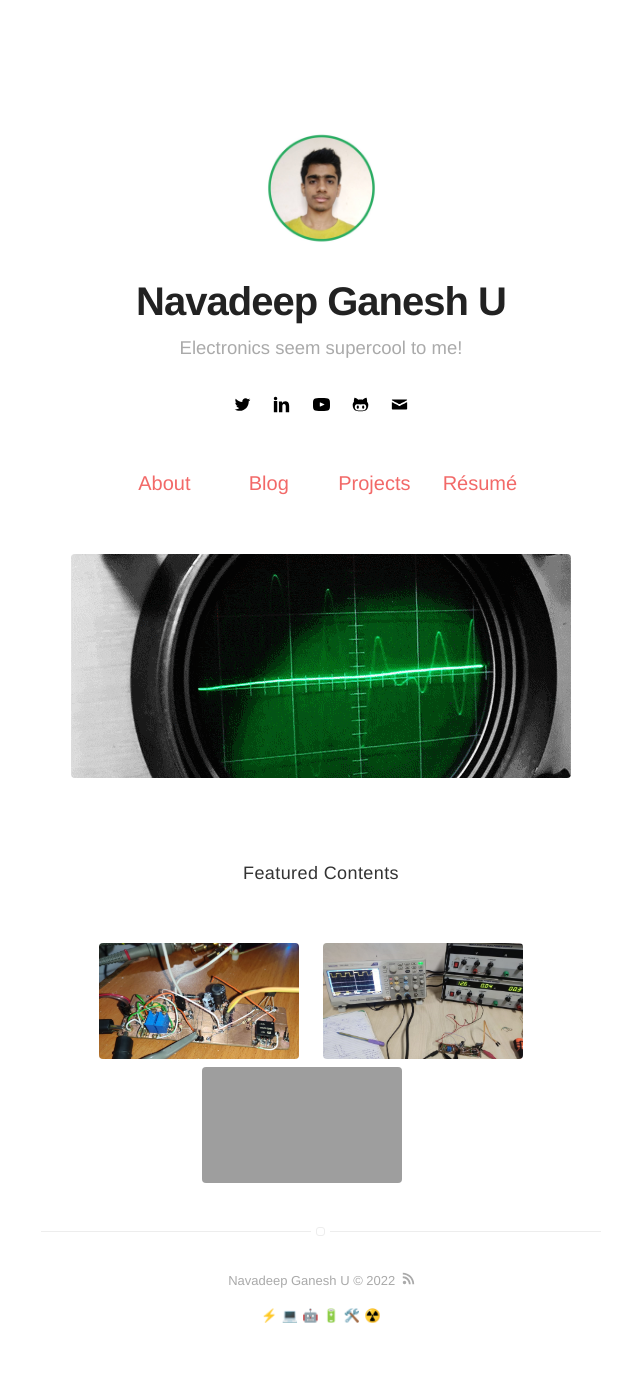
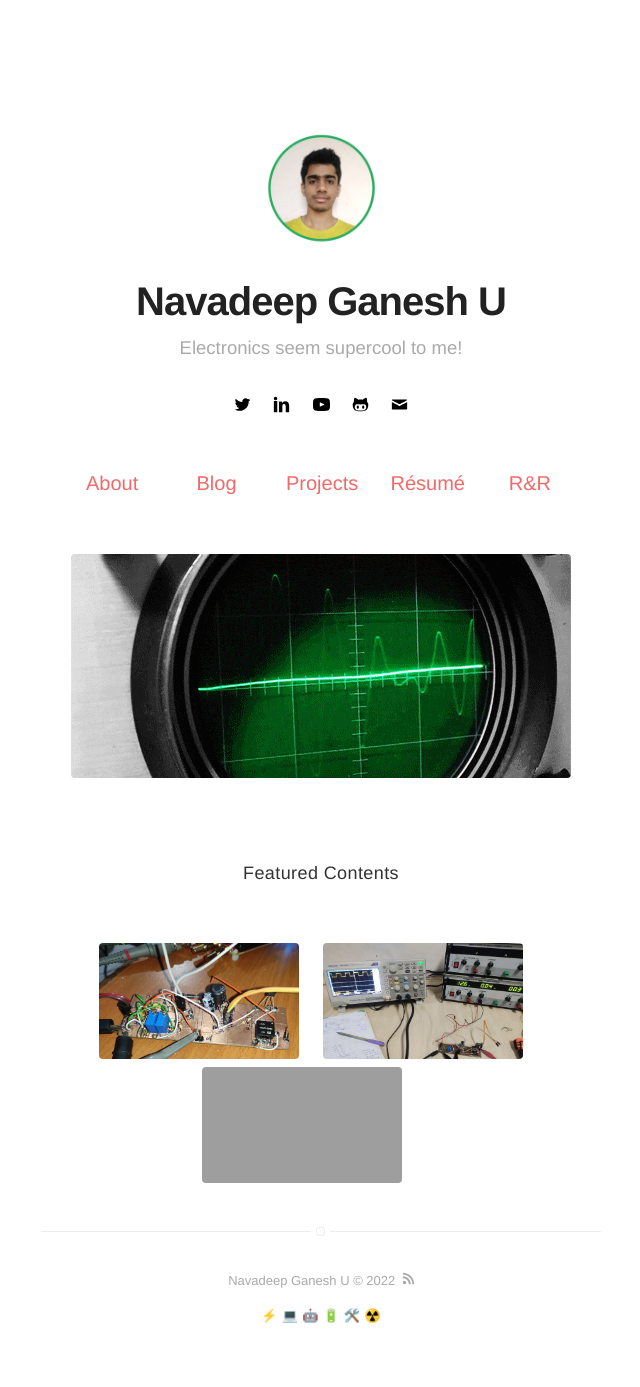
Before and after one commit to ngu25/ngu25.github.io, a Jekyll site: the page built from index.html, in a window 1280 px wide. Shown: the whole page, without its empty margins (319-959 px from the left). Built offline with Jekyll 4.4.1, drawn with Linux system fonts in a browser that asks for light colours; grey boxes are pictures that could not be loaded.

Commit message:
rnr added

```diff
--- a/_config.yml
+++ b/_config.yml
@@ -15,6 +15,12 @@ picture: assets/images/profile.jpg
 resume: true
 resume-external: false
 resume-url: resume
+
+# If you want to include your rnr, set to true
+# and specify source (external or local).
+rnr: true
+rnr-external: false
+rnr-url: rnr
 
 url: https://navadeepganeshu.github.io
 # your url: https://USERNAME.github.io
--- a/_includes/nav.html
+++ b/_includes/nav.html
@@ -36,9 +36,9 @@
             </li>
         {% endif %}
 
-        {% if site.R&R == true %}
+        {% if site.rnr == true %}
             <li class="item">
-                <a class="link" href="{% if site.R&R-external %}{{ site.R&R-url }}{% else %}{{ site.url }}/{{ site.R&R-url }}{% endif %}">R&R</a>
+                <a class="link" href="{% if site.rnr-external %}{{ site.rnr-url }}{% else %}{{ site.url }}/{{ site.rnr-url }}{% endif %}">R&R</a>
             </li>
         {% endif %}
 
```
Also changed, not shown: rnr/index.md (renamed from R&R/index.md).
